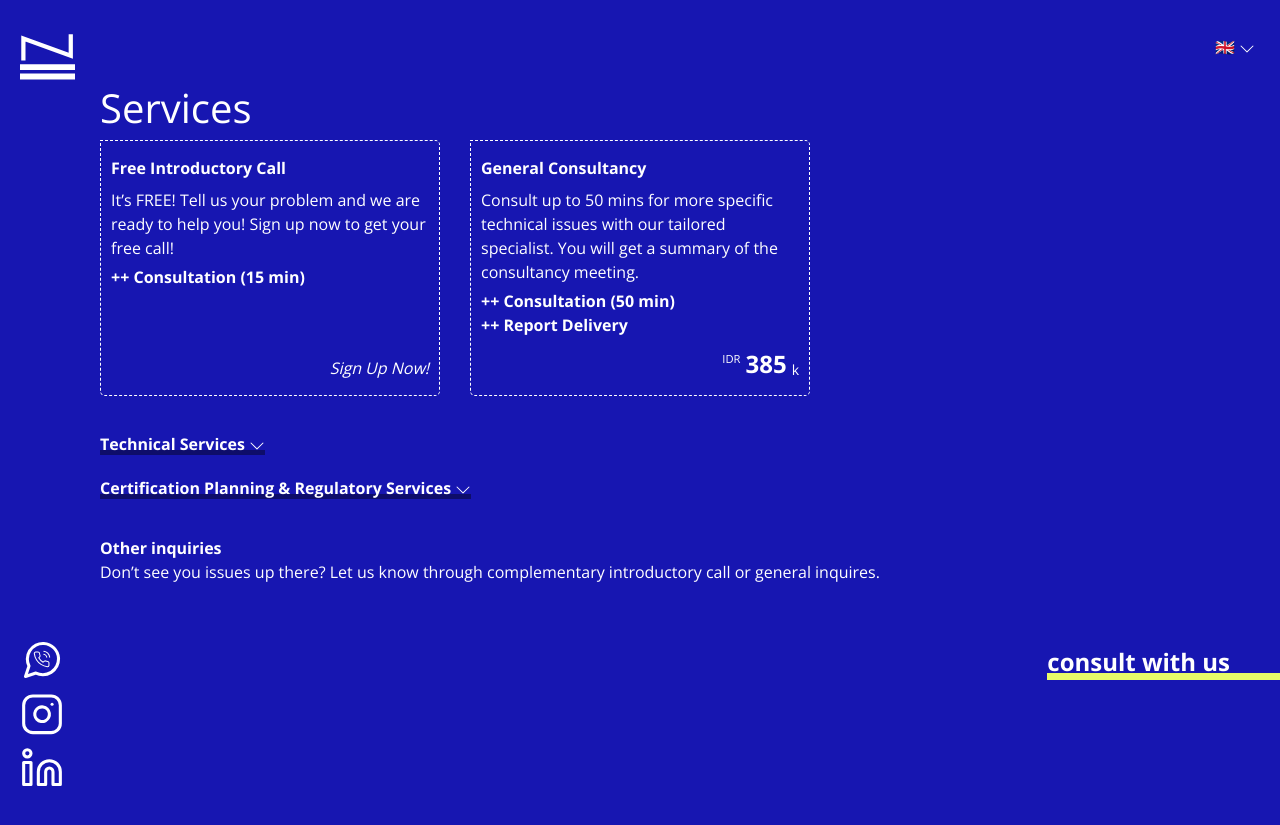
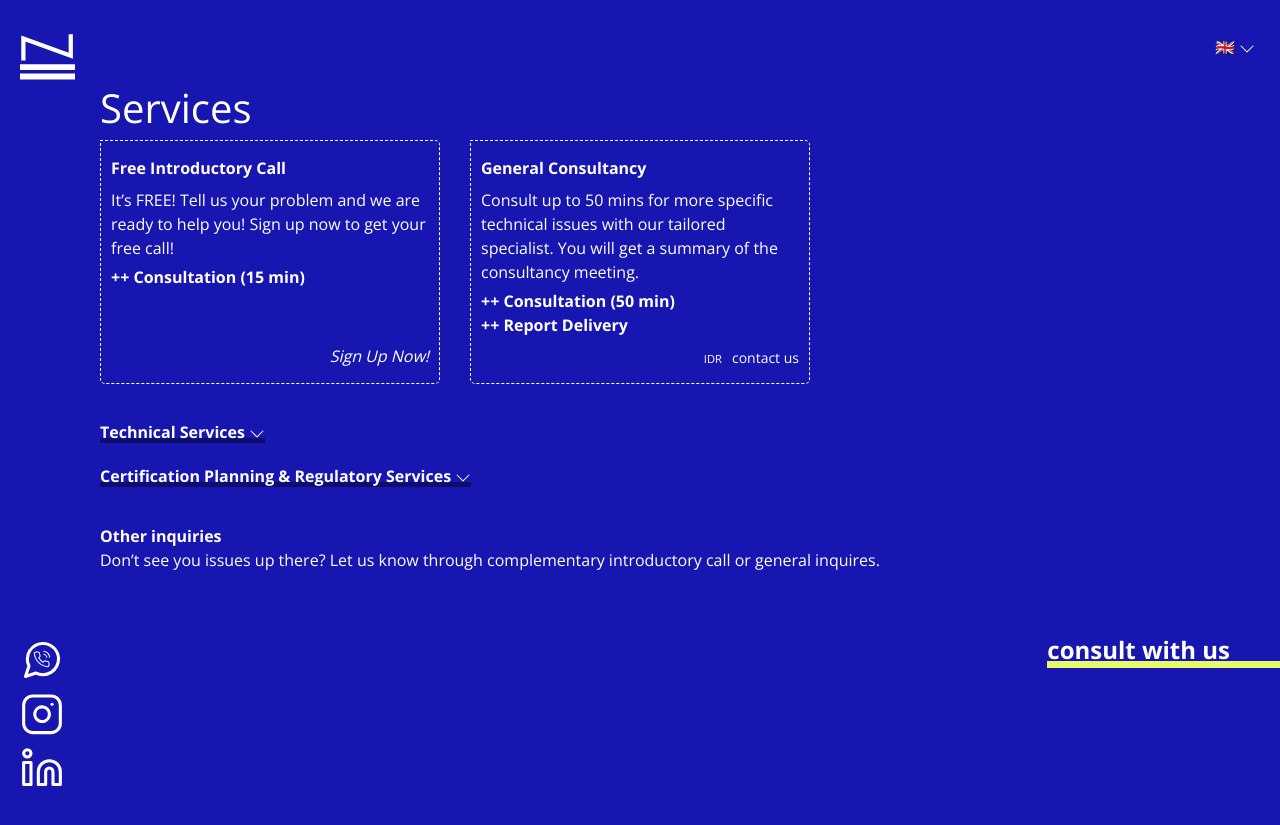
Before and after one commit to nutriolab/nutriolab.github.io, a Jekyll site: the page built from pages/en/services.md, in a window 1280 px wide and 900 px high. Shown: the top 825 px of the window. Built offline with Jekyll 4.4.1, drawn with Linux system fonts in a browser that asks for light colours.

Commit message:
Update services.yaml

```diff
--- a/_data/en/services.yaml
+++ b/_data/en/services.yaml
@@ -22,8 +22,8 @@ packages:
           - ++ Consultation (50 min)
           - ++ Report Delivery
         price:
-          text: '385'
-          cardinal: k
+          text: ''
+          cardinal: contact us
         calendly_type: 50min
   - name: Technical Services
     options:
```
